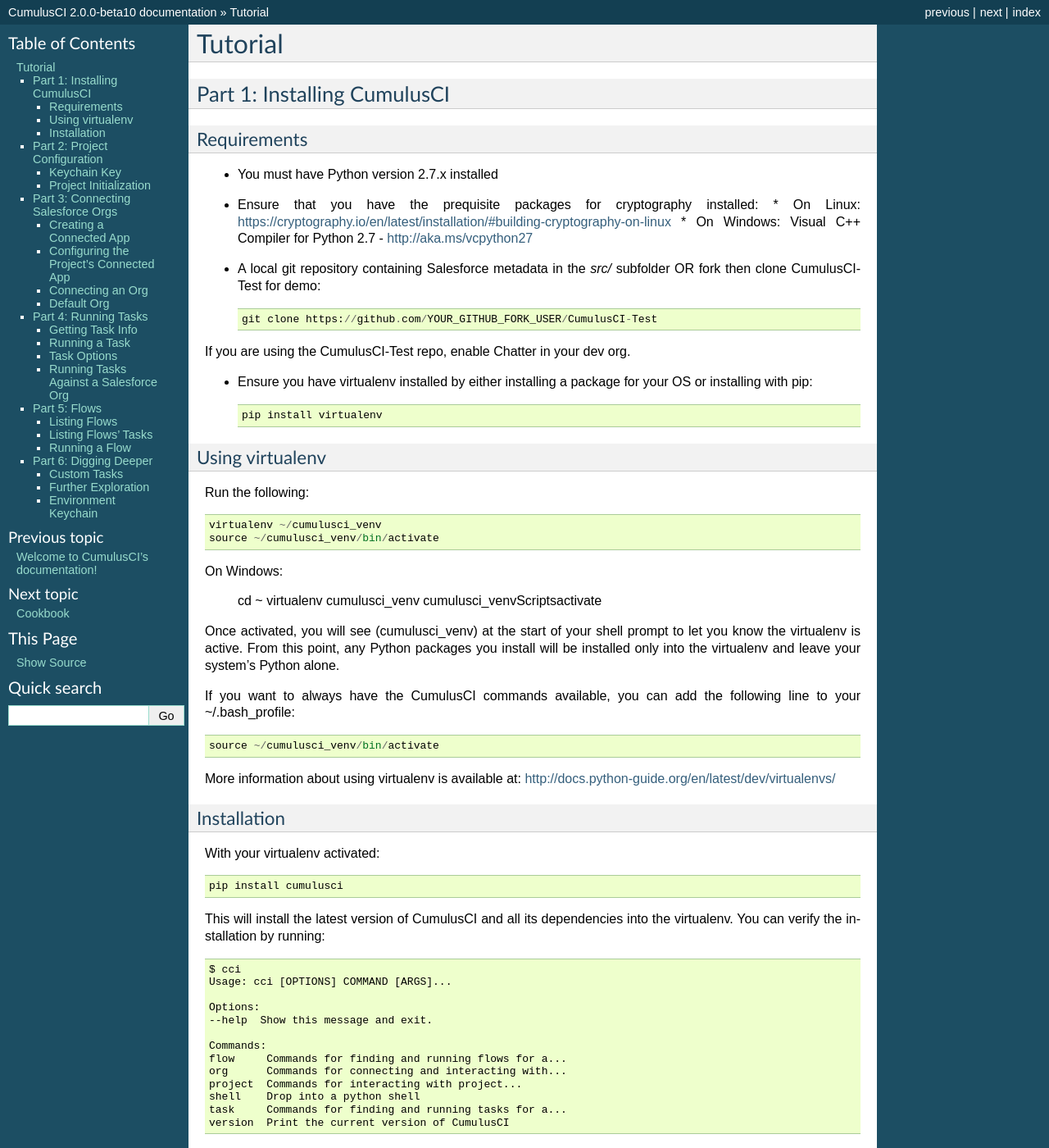
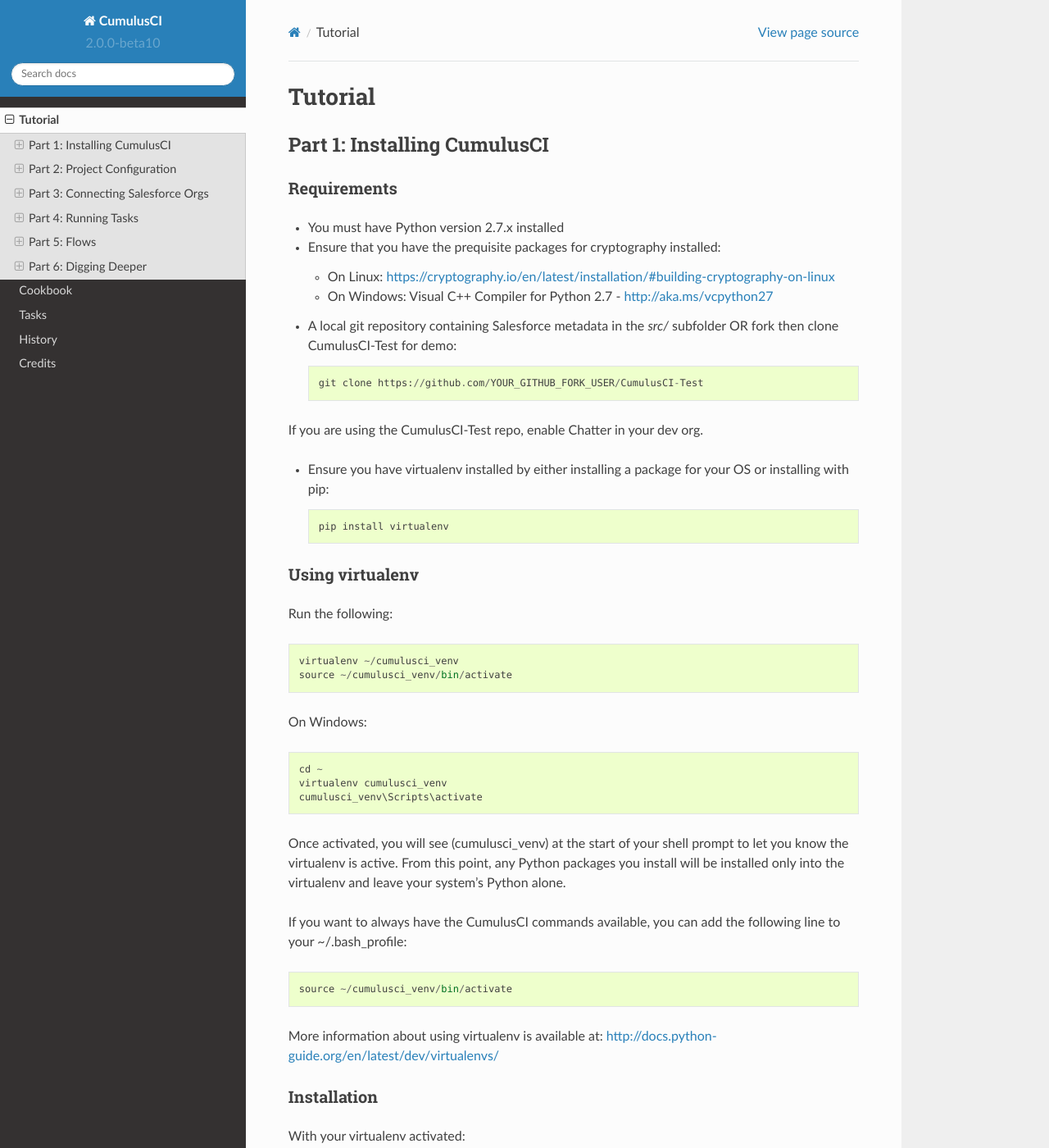
Before and after one commit to SFDO-Tooling/CumulusCI, a Sphinx documentation site: the page built from docs/tutorial.rst, in a window 1280 px wide and 1400 px high. Shown: the whole window at 82% size. Built offline with Sphinx 7.4.7 and the Read the Docs theme 2.0.0, drawn with Linux system fonts in a browser that asks for light colours; some of the changed text lies outside the part shown.

Commit message:
config.py changes to support local doc builds, tutorial formatting fixes

```diff
--- a/docs/conf.py
+++ b/docs/conf.py
@@ -111,7 +111,19 @@
 
 # The theme to use for HTML and HTML Help pages.  See the documentation for
 # a list of builtin themes.
-html_theme = 'default'
+
+# Allowing for building docs locally with the RTD theme as documented here:
+# https://github.com/snide/sphinx_rtd_theme#using-this-theme-locally-then-building-on-read-the-docs
+# on_rtd is whether we are on readthedocs.org, this line of code grabbed from docs.readthedocs.org
+on_rtd = os.environ.get('READTHEDOCS', None) == 'True'
+
+if not on_rtd:  # only import and set the theme if we're building docs locally
+    import sphinx_rtd_theme
+    html_theme = 'sphinx_rtd_theme'
+    html_theme_path = [sphinx_rtd_theme.get_html_theme_path()]
+
+# otherwise, readthedocs.org uses their theme by default, so no need to specify it
+# html_theme = 'default'
 
 # Theme options are theme-specific and customize the look and feel of a
 # theme further.  For a list of options available for each theme, see the
--- a/docs/tutorial.rst
+++ b/docs/tutorial.rst
@@ -10,8 +10,10 @@
 
 * You must have Python version 2.7.x installed
 * Ensure that you have the prequisite packages for cryptography installed:
+
   * On Linux: https://cryptography.io/en/latest/installation/#building-cryptography-on-linux
   * On Windows: Visual C++ Compiler for Python 2.7 - http://aka.ms/vcpython27
+
 * A local git repository containing Salesforce metadata in the `src/` subfolder OR fork then clone CumulusCI-Test for demo::
 
     git clone https://github.com/YOUR_GITHUB_FORK_USER/CumulusCI-Test
@@ -31,7 +33,7 @@
     virtualenv ~/cumulusci_venv
     source ~/cumulusci_venv/bin/activate
 
-On Windows:
+On Windows::
 
     cd ~
     virtualenv cumulusci_venv
```
